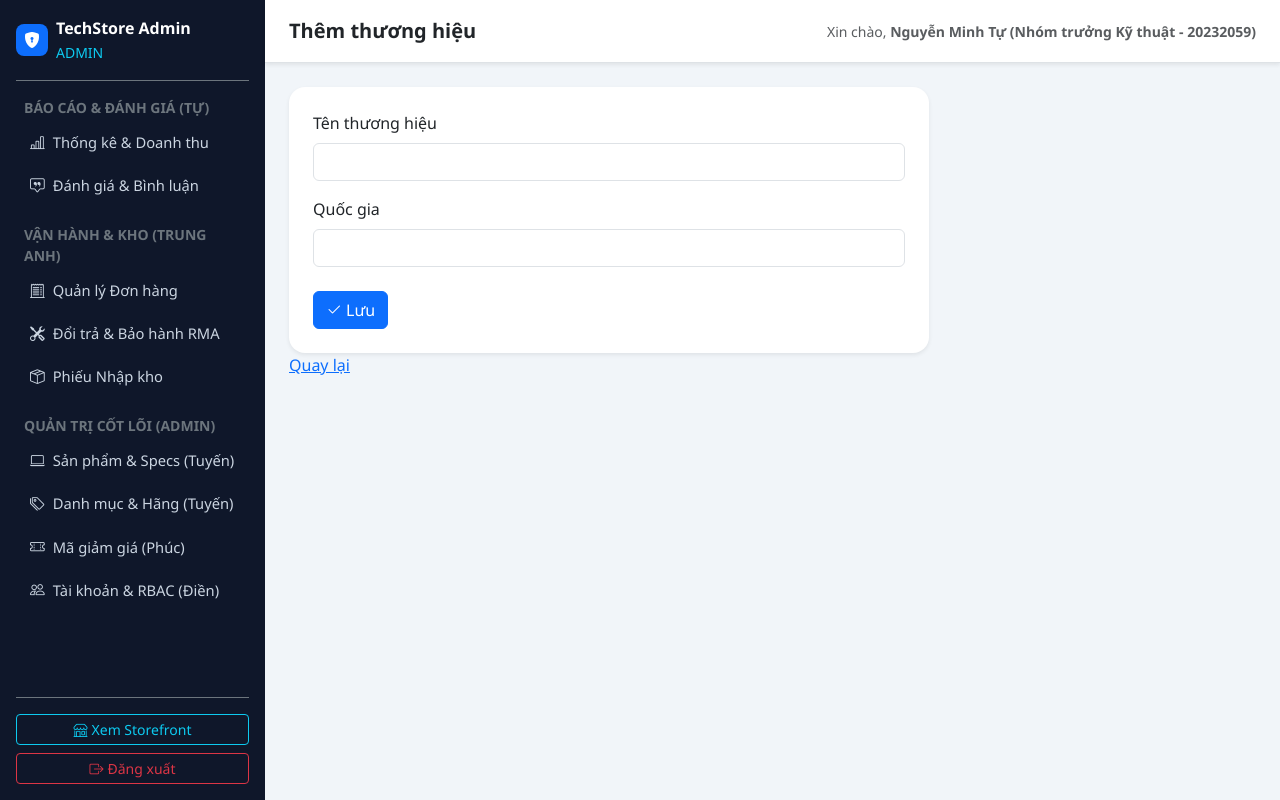
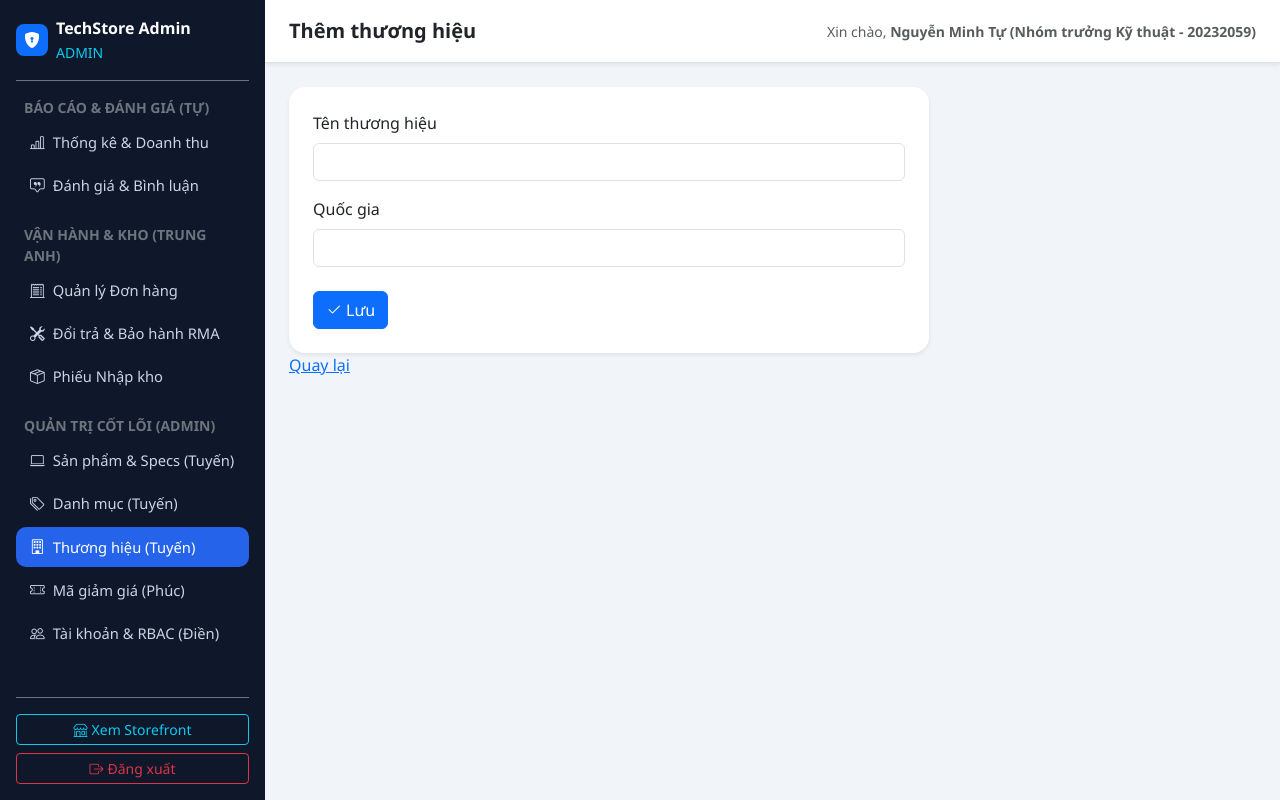
Before and after one commit to tungm1204-sudo/tech-store-b2c, a Laravel app: page /admin/brands/create in a window 1280 px wide. Run offline with Laravel 9, Linux system fonts and the light colour scheme; a user stored in the database is signed in; data comes from the database, SQL or seed files in the repository; parts of the project's set-up code (start-up, migrations or seed data) failed here and were passed over.

Commit message:
fix: sidebar tro toi trang danh muc va thuong hieu (Tuyen)

```diff
--- a/resources/views/layouts/admin.blade.php
+++ b/resources/views/layouts/admin.blade.php
@@ -63,7 +63,8 @@
             <div class="text-uppercase small text-secondary fw-bold mb-1 px-2">Quản trị Cốt lõi (Admin)</div>
             <ul class="nav flex-column mb-3">
                 <li class="nav-item"><a href="{{ ts_route('admin.products.index') }}" class="nav-link {{ request()->routeIs('admin.products.*') ? 'active' : '' }}"><i class="bi bi-laptop me-2"></i>Sản phẩm & Specs (Tuyến)</a></li>
-                <li class="nav-item"><a href="{{ ts_route('admin.catalog.index') }}" class="nav-link {{ request()->routeIs('admin.catalog.*') ? 'active' : '' }}"><i class="bi bi-tags me-2"></i>Danh mục & Hãng (Tuyến)</a></li>
+                <li class="nav-item"><a href="{{ ts_route('admin.categories.index') }}" class="nav-link {{ request()->routeIs('admin.categories.*') ? 'active' : '' }}"><i class="bi bi-tags me-2"></i>Danh mục (Tuyến)</a></li>
+                <li class="nav-item"><a href="{{ ts_route('admin.brands.index') }}" class="nav-link {{ request()->routeIs('admin.brands.*') ? 'active' : '' }}"><i class="bi bi-building me-2"></i>Thương hiệu (Tuyến)</a></li>
                 <li class="nav-item"><a href="{{ ts_route('admin.coupons.index') }}" class="nav-link {{ request()->routeIs('admin.coupons.*') ? 'active' : '' }}"><i class="bi bi-ticket-perforated me-2"></i>Mã giảm giá (Phúc)</a></li>
                 <li class="nav-item"><a href="{{ ts_route('admin.users.index') }}" class="nav-link {{ request()->routeIs('admin.users.*') ? 'active' : '' }}"><i class="bi bi-people me-2"></i>Tài khoản & RBAC (Điền)</a></li>
             </ul>
```
